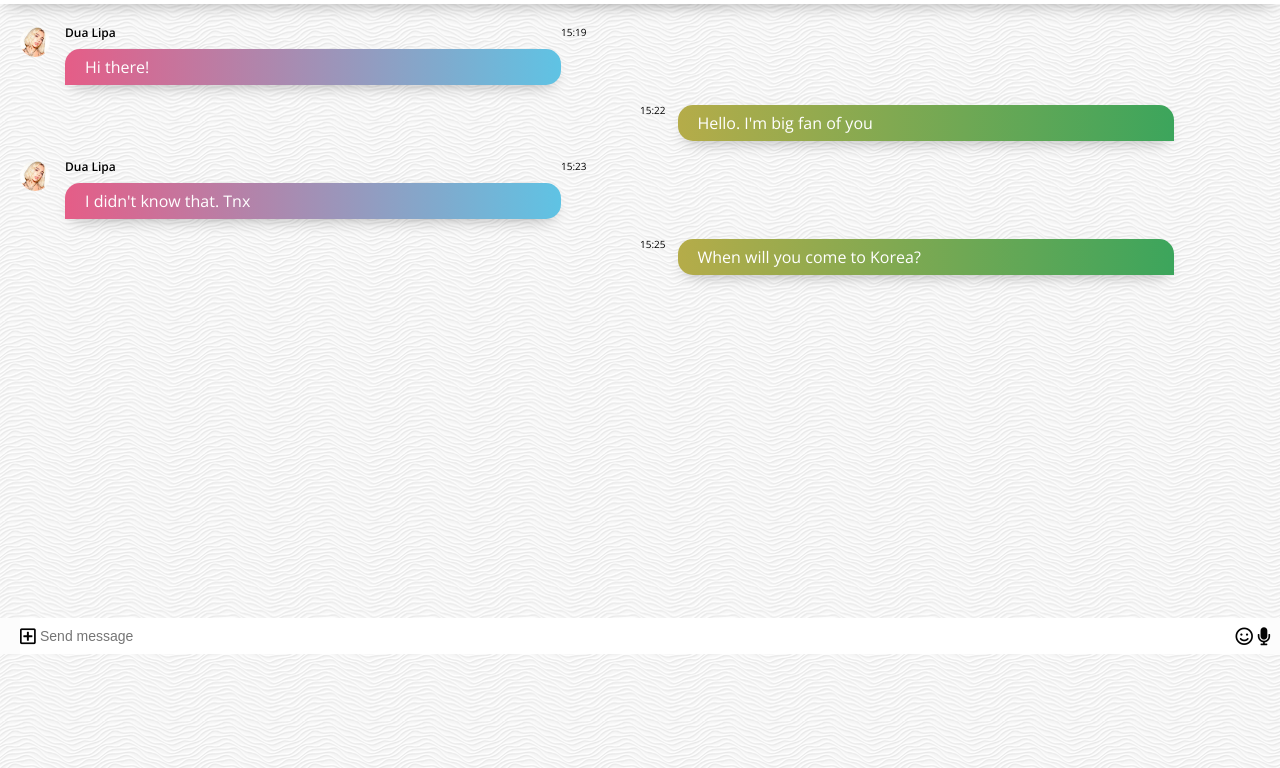
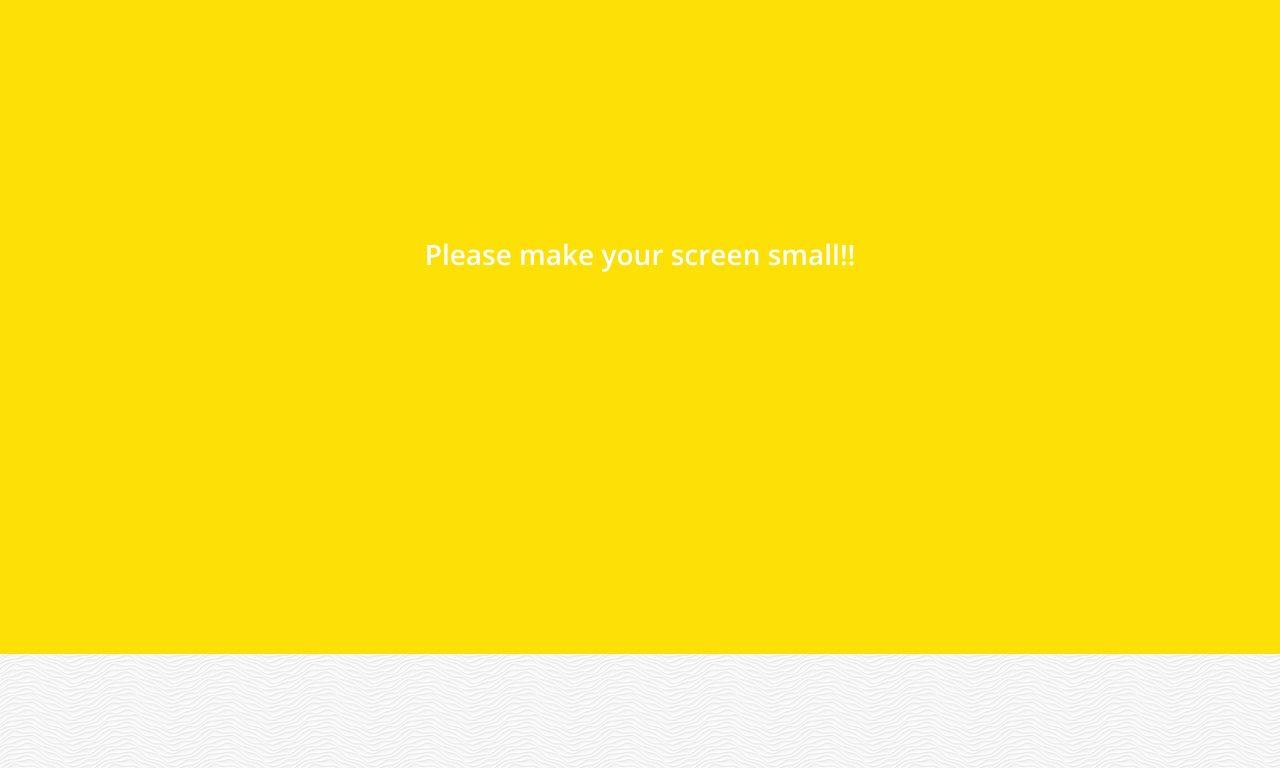
Before and after one commit to louise-blackolive/01-kakao-clone, a plain HTML site: page chat.html in a window 1280 px wide. Shown: the part 146-914 px from the top of the page. Drawn offline with nearby package versions, Linux system fonts and the light colour scheme.

Commit message:
add animation

```diff
--- a/chat.html
+++ b/chat.html
@@ -97,5 +97,8 @@
         </span>
       </div>
     </div>
+    <div class="bigScreen">
+      <span class="bigScreen__text">Please make your screen small!!</span>
+    </div>
   </body>
 </html>
--- a/css/chat.css
+++ b/css/chat.css
@@ -1,5 +1,6 @@
 .header-wrapper {
   position: fixed;
+  z-index: 2;
   top: 0px;
   width: 100%;
   padding: 5px 0px;
@@ -26,30 +27,24 @@
 .chat__write-container {
   position: fixed;
   bottom: 0px;
-  margin: 0 auto;
   left: 0;
   right: 0;
   display: flex;
+  justify-content: space-between;
   align-items: center;
-  justify-content: space-between;
-  background-color: #fcfcfc;
+  width: 100%;
+
+  margin: 0 auto;
   padding: 0px 20px;
-  /* box-shadow: 0 13px 27px -5px rgba(50, 50, 93, 0.25),
+  /*
+ box-shadow: 0 13px 27px -5px rgba(50, 50, 93, 0.25),
     0 8px 16px -8px rgba(0, 0, 0, 0.3), 0 -6px 16px -6px rgba(0, 0, 0, 0.025);
     */
 }
 
-.chat__write {
-  bottom: 0px;
-  width: 100%;
-  border-radius: 0;
-  padding: 10px 20px;
-  border: none;
-  font-size: 14px;
-}
-
 .chat__icon-left {
   position: absolute;
+  left: 10px;
 }
 
 .chat__icon-right {
@@ -57,8 +52,44 @@
   right: 10px;
 }
 
+@keyframes float {
+  0% {
+    box-shadow: 0 30px 60px -12px rgba(50, 50, 93, 0.25),
+      0 8px 36px -18px rgba(0, 0, 0, 0.3),
+      0 -12px 36px -8px rgba(0, 0, 0, 0.025);
+  }
+  50% {
+    box-shadow: 0 30px 60px -60px rgba(50, 50, 93, 0.25),
+      0 8px 36px -18px rgba(0, 0, 0, 0.3),
+      0 -12px 36px -8px rgba(0, 0, 0, 0.025);
+  }
+  100% {
+    box-shadow: 0 30px 60px -12px rgba(50, 50, 93, 0.25),
+      0 8px 36px -18px rgba(0, 0, 0, 0.3),
+      0 -12px 36px -8px rgba(0, 0, 0, 0.025);
+  }
+}
+
+.chat__write {
+  margin: 0 auto;
+  bottom: 0px;
+  width: 100%;
+  border-radius: 0;
+  padding: 20px 60px;
+  border: none;
+  font-size: 14px;
+  transition: width 0.5s ease-in-out, box-shadow 0.5s ease-in-out,
+    border-radius 0.5s ease-in-out, transform 0.5s ease-in-out;
+}
+
 .chat__write:focus {
   outline: none;
+  width: 80%;
+  transform: translateY(-100px);
+  border-radius: 40px;
+  box-shadow: 0 30px 60px -12px rgba(50, 50, 93, 0.25),
+    0 8px 36px -18px rgba(0, 0, 0, 0.3), 0 -12px 36px -8px rgba(0, 0, 0, 0.025);
+  animation: float 3s linear infinite forwards;
 }
 
 .chat__icon {
@@ -118,10 +149,22 @@
   width: 80%;
 }
 
+@keyframes spin {
+  from {
+    transform: none;
+  }
+  to {
+    transform: rotateY(1turn);
+  }
+}
+
 .incoming-message img {
   width: 30px;
   border-radius: 15px;
   margin-right: 15px;
+  box-shadow: rgba(0, 0, 0, 0.3) 0px 8px 16px -8px,
+    rgba(0, 0, 0, 0.024) 0px -6px 16px -6px;
+  animation: spin 2s linear infinite;
 }
 
 .sent-message {
@@ -167,3 +210,33 @@
   background-image: linear-gradient(to right, #b5ac49, #3ca55c);
   color: white;
 }
+
+@keyframes incomingAnim {
+  from {
+    opacity: 0;
+    transform: translateX(-200px);
+  }
+  to {
+    opaticy: 1;
+    transform: none;
+  }
+}
+
+.incoming-message {
+  animation: incomingAnim 0.5s ease-out forwards;
+}
+
+@keyframes sentAnimation {
+  from {
+    opacity: 0;
+    transform: translateX(200px);
+  }
+  to {
+    opaticy: 1;
+    transform: none;
+  }
+}
+
+.sent-message {
+  animation: sentAnimation 0.5s ease-out forwards;
+}
--- /dev/null
+++ b/css/mobile.css
@@ -0,0 +1,25 @@
+.bigScreen {
+  position: absolute;
+  width: 100%;
+  height: 100%;
+  top: 0;
+  left: 0;
+  background-color: #fce006;
+  display: flex;
+  justify-content: center;
+  align-items: center;
+  font-weight: 600;
+  color: white;
+  font-size: 28px;
+  text-align: center;
+  line-height: 1.5;
+  padding: 0px 20px;
+  display: none;
+  z-index: 4;
+}
+
+@media screen and (min-width: 550px) {
+  .bigScreen {
+    display: flex;
+  }
+}
--- a/css/nav-bar.css
+++ b/css/nav-bar.css
@@ -36,3 +36,18 @@
   align-items: center;
   border-radius: 10px;
 }
+
+@keyframes showNavBar {
+  from {
+    transform: translateY(80px);
+  }
+  to {
+    transform: none;
+  }
+}
+
+.nav {
+  transform: translateY(80px);
+  animation: showNavBar 0.5s ease-out forwards;
+  animation-delay: 0.5s;
+}
--- a/css/styles.css
+++ b/css/styles.css
@@ -9,6 +9,7 @@
 @import "more.css";
 @import "settings.css";
 @import "chat.css";
+@import "mobile.css";
 
 * {
   box-sizing: border-box;
@@ -26,3 +27,17 @@ a {
   color: inherit;
   text-decoration: none;
 }
+
+@keyframes fadeIn {
+  from {
+    opacity: 0;
+    transform: translateY(30px);
+  }
+  to {
+    opacity: 1;
+    transform: none;
+  }
+}
+main {
+  animation: fadeIn 0.5s ease-in-out;
+}
```
Also changed, not shown: find.html (+3 -0 lines), friends.html (+3 -0 lines), index.html (+3 -0 lines), more.html (+3 -0 lines), settings.html (+3 -0 lines), css/backup.html (deleted).
